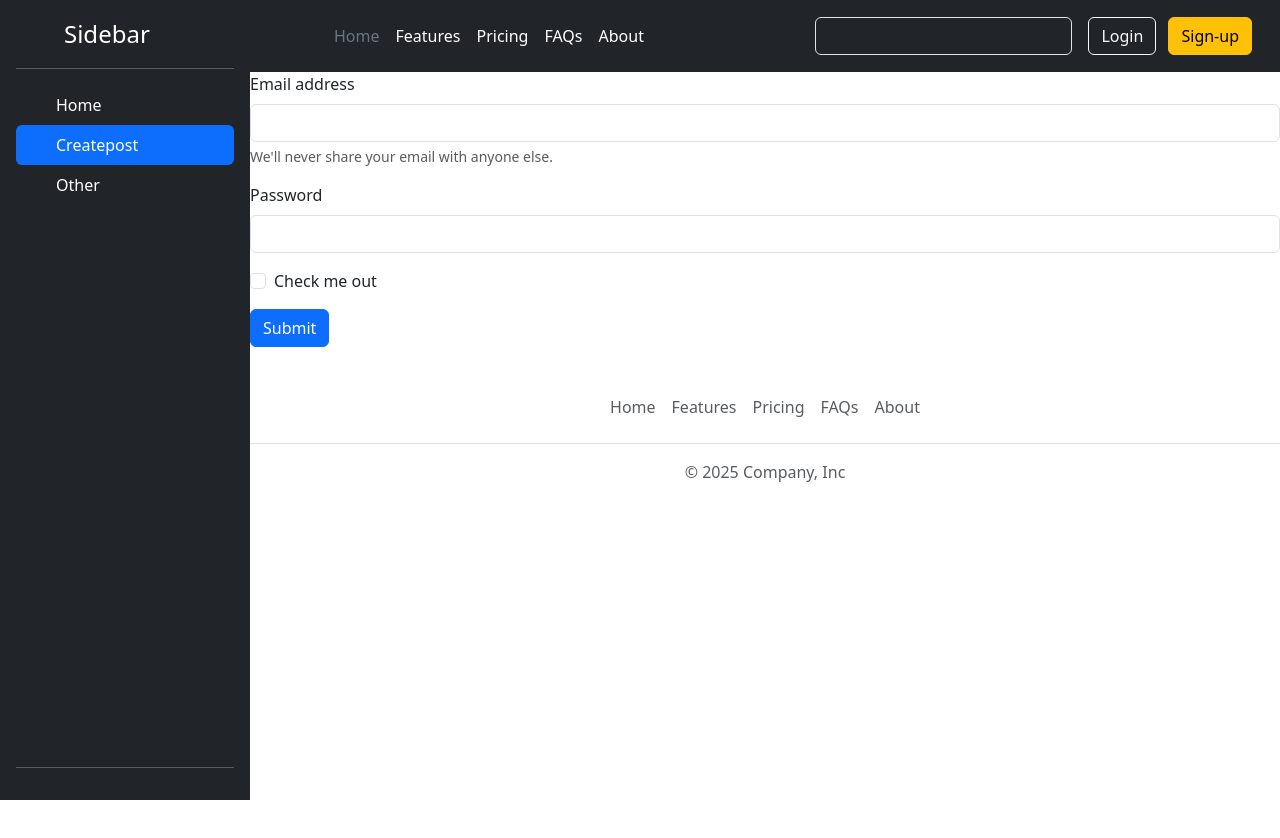
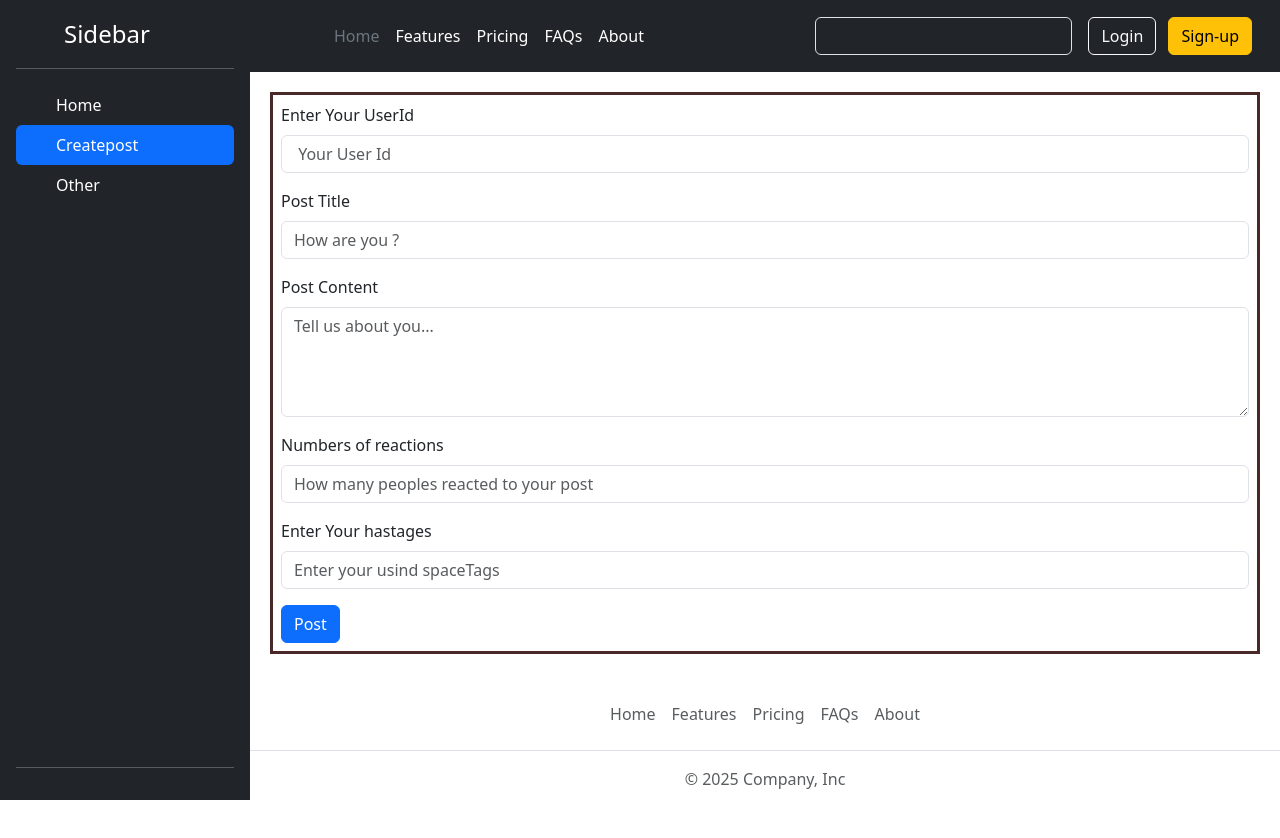
Before and after one commit to Kj4-cloud/React_Proj, a React (Vite) app in the folder Projects/Social-media/: page / in a window 1280 px wide. Both pictures are taken after a click on the item "Createpost". Shown: the top 838 px of the page. Before the commit the page ends 800 px from the top, so only its background shows below. Built offline with nearby package versions, Linux system fonts and the light colour scheme.

Commit message:
ADD post Functionality

```diff
--- a/Projects/Social-media/src/App.css
+++ b/Projects/Social-media/src/App.css
@@ -32,3 +32,9 @@ width: 100%;
 .tags_button{
   margin: 1.5px;
 }
+
+.create-post{
+  margin: 20px;
+  border: 3px solid #4a2828;
+  padding: 8px;
+}
--- a/Projects/Social-media/src/Store/posts-list-store.jsx
+++ b/Projects/Social-media/src/Store/posts-list-store.jsx
@@ -11,14 +11,19 @@ const DEFAULT_CONTEXT = {
 export const PostListContext = createContext(DEFAULT_CONTEXT);
 
 const postListReducer = (currPostList, action) => {
-  let newPostList =currPostList;
-  if(action.type === 'DELETE_POST'){
+  let newPostList = currPostList;
+
+  if (action.type === "DELETE_POST") {
     newPostList = currPostList.filter(
-      (post) =>post.id !== action.payload.postId
+      (post) => post.id !== action.payload.postId,
     );
+  } else {
+    if (action.type === "ADD_POST") {
+      newPostList = [action.payload, ...currPostList];
+    }
   }
 
-  return newPostList ;
+  return newPostList;
 };
 
 const PostListProvider = ({ children }) => {
@@ -27,17 +32,27 @@ const PostListProvider = ({ children }) => {
     postListReducer,
     DEFAULT_POST_LIST,
   );
-  const addPost = () => {};
+  const addPost = (Userid, Title, Body, Reactions, Tags, ID_Random) => {
+    dispatchPostList({
+      type: "ADD_POST",
+      payload: {
+        id: Date.now() + Math.random(),
+        title: Title,
+        body: Body,
+        reactions: Reactions,
+        userID: Userid,
+        tags: Tags,
+      },
+    });
+  };
 
   const deletePost = (postId) => {
-  dispatchPostList({
-    type:'DELETE_POST',
-    payload:{
-      postId,
-    },
-  })
-
-
+    dispatchPostList({
+      type: "DELETE_POST",
+      payload: {
+        postId,
+      },
+    });
   };
 
   return (
--- a/Projects/Social-media/src/components/CreatePost.jsx
+++ b/Projects/Social-media/src/components/CreatePost.jsx
@@ -1,27 +1,101 @@
-import { useContext } from 'react'
-import {PostListContext} from '../Store/posts-list-store'
-export const CreatePost = ()=>{
+import { useContext, useRef } from "react";
+import { PostListContext } from "../Store/posts-list-store";
+export const CreatePost = () => {
 
+  const { addPost } = useContext(PostListContext);
+  const userId = useRef();
+  const postTitle = useRef();
+  const postBody = useRef();
+  const reactions = useRef();
+  const tags = useRef();
+
+  const handleSubmit = (event) => {
+    event.preventDefault();
+    const Userid = userId.current.value;
+    const Title = postTitle.current.value;
+    const Body = postBody.current.value;
+    const Reactions = reactions.current.value;
+    const Tags = tags.current.value.split("");
+
+    addPost(Userid, Title, Body, Reactions, Tags);
+    userId.current.value = "";
+    postTitle.current.value = "";
+    postBody.current.value = "";
+    reactions.current.value = "";
+    tags.current.value = "";
+  };
 
   return (
+    <form className="create-post" onSubmit={handleSubmit} >
+      <div className="mb-3  ">
+        <label htmlFor="userId" className="form-label">
+          Enter Your UserId
+        </label>
+        <input
+          ref={userId}
+          type="text"
+          className="form-control"
+          id="title"
+          placeholder=" Your User Id"
+        />
+      </div>
 
-         <form >
-  <div className="mb-3">
-    <label htmlFor="exampleInputEmail1" className="form-label">Email address</label>
-    <input type="email" className="form-control" id="exampleInputEmail1" aria-describedby="emailHelp" />
-    <div id="emailHelp" className="form-text">We'll never share your email with anyone else.</div>
-  </div>
-  <div className="mb-3">
-    <label htmlFor="exampleInputPassword1" className="form-label">Password</label>
-    <input type="password" className="form-control" id="exampleInputPassword1"/>
-  </div>
-  <div className="mb-3 form-check">
-    <input type="checkbox" className="form-check-input" id="exampleCheck1" />
-    <label className="form-check-label" htmlFor="exampleCheck1">Check me out</label>
-  </div>
-  <button type="submit" className="btn btn-primary">Submit</button>
-</form>
+      <div className="mb-3  ">
+        <label htmlFor="title" className="form-label">
+          Post Title
+        </label>
+        <input
+          ref={postTitle}
+          type="text"
+          className="form-control"
+          id="title"
+          placeholder="How are you ?"
+        />
+      </div>
 
-  )
+      <div className="mb-3  ">
+        <label htmlFor="content" className="form-label">
+          Post Content
+        </label>
+        <textarea
+          ref={postBody}
+          rows={4}
+          type="text"
+          className="form-control"
+          id="body"
+          placeholder="Tell us about you..."
+        />
+      </div>
 
-}
+      <div className="mb-3  ">
+        <label htmlFor="title" className="form-label">
+          Numbers of reactions
+        </label>
+        <input
+          ref={reactions}
+          type="text"
+          className="form-control"
+          id="reactions"
+          placeholder="How many peoples reacted to your post"
+        />
+      </div>
+
+      <div className="mb-3  ">
+        <label htmlFor="title" className="form-label">
+          Enter Your hastages
+        </label>
+        <input
+          ref={tags}
+          type="text"
+          className="form-control"
+          id="tags"
+          placeholder="Enter your usind spaceTags"
+        />
+      </div>
+
+      <button type="submit" className="btn btn-primary">
+        Post
+      </button>
+    </form>
+  );
+};
--- a/Projects/Social-media/src/components/sidebar.jsx
+++ b/Projects/Social-media/src/components/sidebar.jsx
@@ -7,7 +7,6 @@ export const Sidebar = () => {
 
   const handleOnclick = (item) => {
       setSelectedTab(item);
-      console.log(item)
   };
 
   return (
```
Also changed, not shown: Projects/Social-media/src/components/Post.jsx (line endings or trailing spaces).
